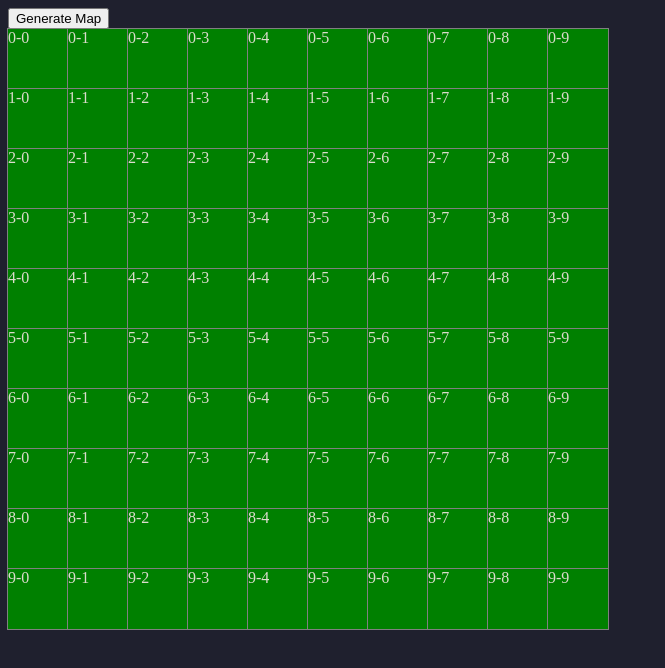
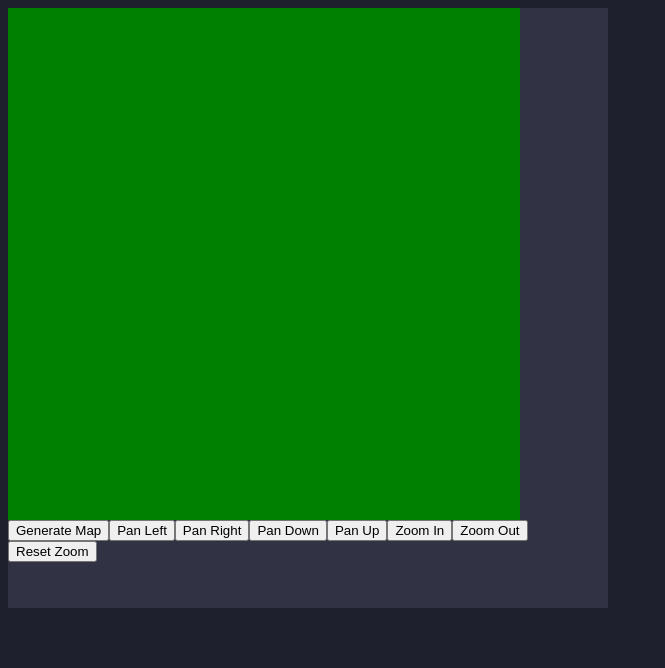
Before and after one commit to dgreenheck/RPG.js, a website built with webpack: page index.html in a window 1280 px wide. Shown: the whole page, without its empty margins (0-665 px from the left). Built offline with nearby package versions, Linux system fonts and the light colour scheme.

Commit message:
Added panning and zoom to map

```diff
--- a/src/index.ts
+++ b/src/index.ts
@@ -1,20 +1,19 @@
-import { WorldMap, HTMLWorldMapElement } from "./worldMap";
+import { MapSize, WorldMap } from "./worldMap";
 
 const root = document.createElement('div');
 document.body.appendChild(root);
 
-export function generateMap() {
-  // Remove the existing map
+const map = new WorldMap(MapSize.Large, 0.05);
+renderMap();
+
+export function renderMap() {
+  // Hook up the on view update method to re-render the map
+  // This is called when the user pans the map
+  map.onViewUpdate = () => { renderMap() };
+
   if (document.getElementById('map')) {
-    root.removeChild(document.getElementById('map'));
+    root.replaceChild(map.view(), document.getElementById('map'));
+  } else {
+    root.appendChild(map.view());
   }
-  const map = new WorldMap(10, 10, 0.2);
-  root.appendChild(HTMLWorldMapElement(map));
 }
-
-const generateMapButton = document.createElement('button');
-generateMapButton.innerHTML = 'Generate Map';
-generateMapButton.addEventListener('click', generateMap);
-root.appendChild(generateMapButton);
-
-generateMap();
--- /dev/null
+++ b/src/mapControls.ts
@@ -0,0 +1,28 @@
+import { WorldMap } from "./worldMap";
+
+export function MapControls(map: WorldMap): HTMLDivElement {
+  const container = document.createElement('div');
+
+  createButton('Generate Map', () => { map.generate() }, container);
+  createButton('Pan Left', () => { map.setViewOffsetX(map.getViewOffsetX() - 1) }, container);
+  createButton('Pan Right', () => { map.setViewOffsetX(map.getViewOffsetX() + 1) }, container);
+  createButton('Pan Down', () => { map.setViewOffsetY(map.getViewOffsetY() + 1) }, container);
+  createButton('Pan Up',  () => { map.setViewOffsetY(map.getViewOffsetY() - 1) }, container);
+  createButton('Zoom In', () => { map.zoomIn() }, container);
+  createButton('Zoom Out', () => { map.zoomOut() }, container);
+  createButton('Reset Zoom', () => { map.resetZoom() }, container);
+
+  return container;
+}
+
+function createButton(
+  title: string,
+  onClickEvent: () => void,
+  parent: HTMLElement
+) {
+  const button = document.createElement('button');
+  button.innerHTML = title;
+  button.addEventListener('click', onClickEvent);
+  button.addEventListener('click', () => { console.log(title) });
+  parent.appendChild(button);
+}
--- a/src/worldMap.ts
+++ b/src/worldMap.ts
@@ -1,4 +1,11 @@
 import { createNoise2D } from "../node_modules/simplex-noise/dist/esm/simplex-noise"
+import { MapControls } from "./mapControls";
+
+export enum MapSize {
+  Small = 64,
+  Medium = 128,
+  Large = 256
+}
 
 export enum TerrainType {
   Plains = "plains",
@@ -10,9 +17,22 @@ export enum TerrainType {
  * Object representing the world map data
  */
 export class WorldMap {
-  rows: number
-  columns: number
-  terrain: TerrainType[][]
+  size: number;
+  scale: number;
+  terrain: TerrainType[][];
+
+  // Events
+  onViewUpdate: () => void;
+
+  // View parameters
+  private minViewSize = 8;
+  private maxViewSize = 64;
+  private defaultViewSize = 16;
+  private defaultViewCellSize = 32;
+  private viewSize = 16;
+  private viewCellSize = 32;
+  private viewOffsetX = 0;
+  private viewOffsetY = 0;
 
   /**
    * Initializes a new instance of the world map
@@ -20,20 +40,24 @@ export class WorldMap {
    * @param columns Number of columns
    * @param scale Scale used for the terrain generation function
    */
-  constructor(rows: number, columns: number, scale: number = 0.2) {
+  constructor(size: number, scale: number = 0.2) {
+    this.size = size;
+    this.scale = scale;
+    this.generate();
+  }
+
+  generate() {
     const noise = createNoise2D();
 
-    this.rows = rows;
-    this.columns = columns;
     this.terrain = []
-    for (var i = 0; i < this.rows; i++) {
+    for (var y = 0; y < this.size; y++) {
       const row: TerrainType[] = [];
 
-      for (var j = 0; j < columns; j++) {
-        const value = 0.5 * (noise(scale * i, scale * j) + 1);
-        if (value > 0.75) {
+      for (var x = 0; x < this.size; x++) {
+        const value = 0.5 * (noise(this.scale * x, this.scale * y) + 1);
+        if (value > 0.80) {
           row.push(TerrainType.Mountain);
-        } else if (value > 0.25) {
+        } else if (value > 0.35) {
           row.push(TerrainType.Plains);
         } else {
           row.push(TerrainType.Water);
@@ -42,31 +66,27 @@ export class WorldMap {
       this.terrain.push(row);
     }
   }
-}
 
-
-/**
- * Creates a new map grid HTML element
- * @param map Map data
- */
-export function HTMLWorldMapElement(map: WorldMap): HTMLDivElement {
+  view(): HTMLDivElement {
     const containerElement = document.createElement('div');
     containerElement.id = 'map';
     containerElement.className = 'map-container';
 
     // Add the map rows
-  for(var row = 0; row < map.rows; row++) {
+    for(var y = this.viewOffsetY; y < Math.min(this.viewSize + this.viewOffsetY, this.size); y++) {
       const rowElement = document.createElement('div');
-    rowElement.id = `map-row-${row}`;
+      rowElement.id = `map-row-${y}`;
       rowElement.className = 'map-row';
+      rowElement.setAttribute('style', `height: ${this.viewCellSize}px;`);
 
       // Add the map cells
-    for(var col = 0; col < map.columns; col++) {
-      const terrain = map.terrain[row][col];
+      for(var x = this.viewOffsetX; x < Math.min(this.viewSize + this.viewOffsetX, this.size); x++) {
+        const terrain = this.terrain[y][x];
         const cellElement = document.createElement('div');
-      cellElement.id = `map-cell-${row}-${col}`;
+        cellElement.id = `map-cell-${y}-${x}`;
         cellElement.className = `map-cell ${terrain}`;
-      cellElement.innerHTML = `${row}-${col}`;
+        cellElement.setAttribute('style', `display: inline-block; width: ${this.viewCellSize}px; height: ${this.viewCellSize}px;`);
+        //cellElement.innerHTML = `${y}-${x}`;
         cellElement.onclick = () => console.log(terrain);
         rowElement.appendChild(cellElement);
       }
@@ -74,5 +94,53 @@ export function HTMLWorldMapElement(map: WorldMap): HTMLDivElement {
       containerElement.appendChild(rowElement);
     }
 
+    // Append the map controls
+    containerElement.appendChild(MapControls(this));
+
     return containerElement;
   }
+
+  getViewOffsetX(): number {
+    return this.viewOffsetX;
+  }
+
+  getViewOffsetY(): number {
+    return this.viewOffsetY;
+  }
+
+  setViewOffsetX(x: number) {
+    if (x >= 0 && x <= (this.size - this.viewSize)) {
+      this.viewOffsetX = x;
+      this.onViewUpdate();
+    }
+  }
+
+  setViewOffsetY(y: number) {
+    if (y >= 0 && y <= (this.size - this.viewSize)) {
+      this.viewOffsetY = y;
+      this.onViewUpdate();
+    }
+  }
+
+  resetZoom() {
+    this.viewSize = this.defaultViewSize;
+    this.viewCellSize = this.defaultViewCellSize;
+    this.onViewUpdate();
+  }
+
+  zoomIn() {
+    if (this.viewSize > this.minViewSize) {
+      this.viewSize /= 2.0;
+      this.viewCellSize *= 2.0;
+      this.onViewUpdate();
+    }
+  }
+
+  zoomOut() {
+    if (this.viewSize < this.maxViewSize) {
+      this.viewSize *= 2.0;
+      this.viewCellSize /= 2.0;
+      this.onViewUpdate();
+    }
+  }
+}
--- a/styles.css
+++ b/styles.css
@@ -10,15 +10,7 @@ body {
 }
 
 .map-row {
-  width: 600px;
   height: 60px;
-}
-
-.map-cell {
-  display: inline-block;
-  width: 60px;
-  height: 60px;
-  outline: 1px solid gray;
 }
 
 .map-cell.plains {
```
Lines whose indentation alone changed are shown as unchanged.
